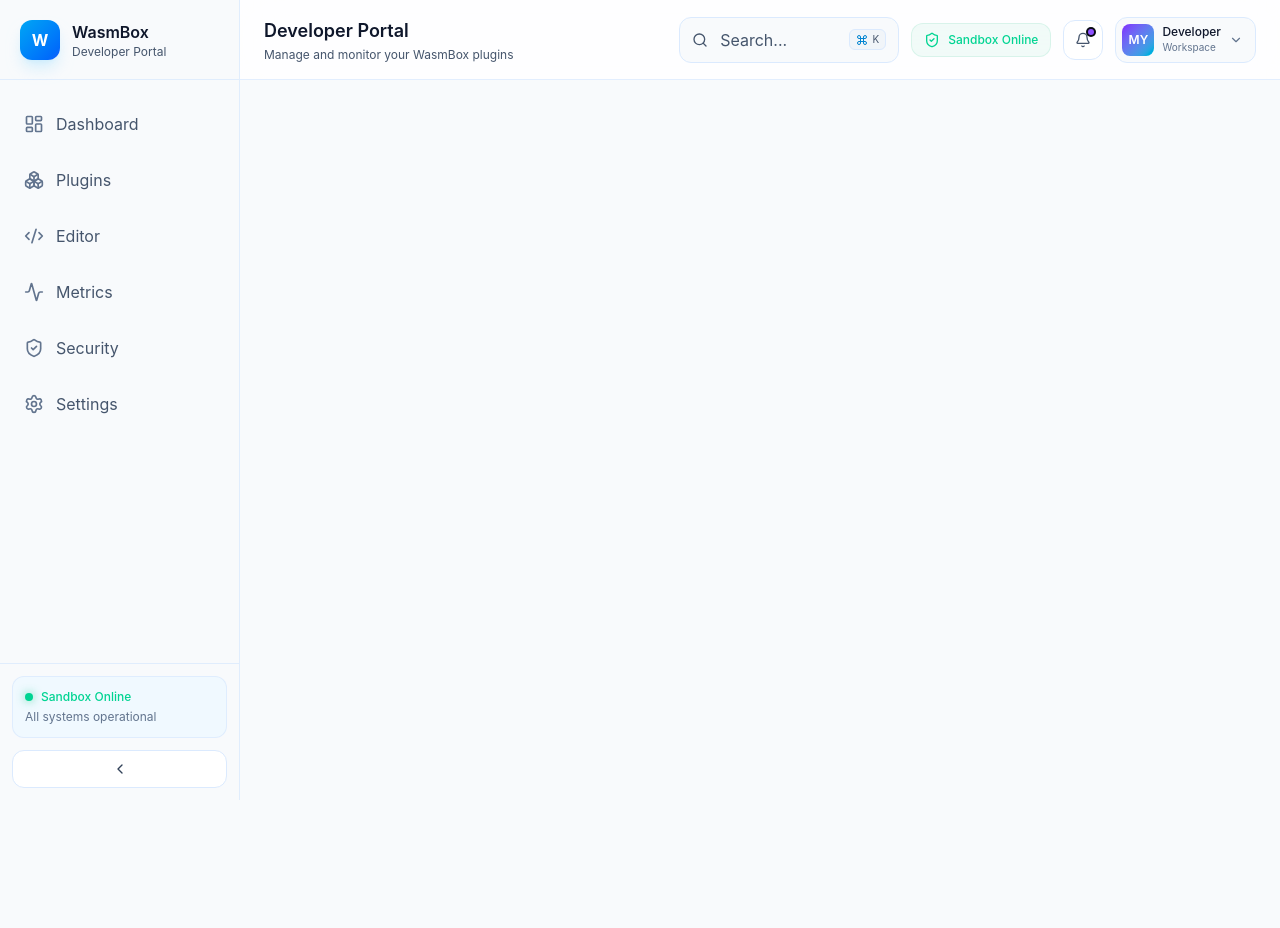
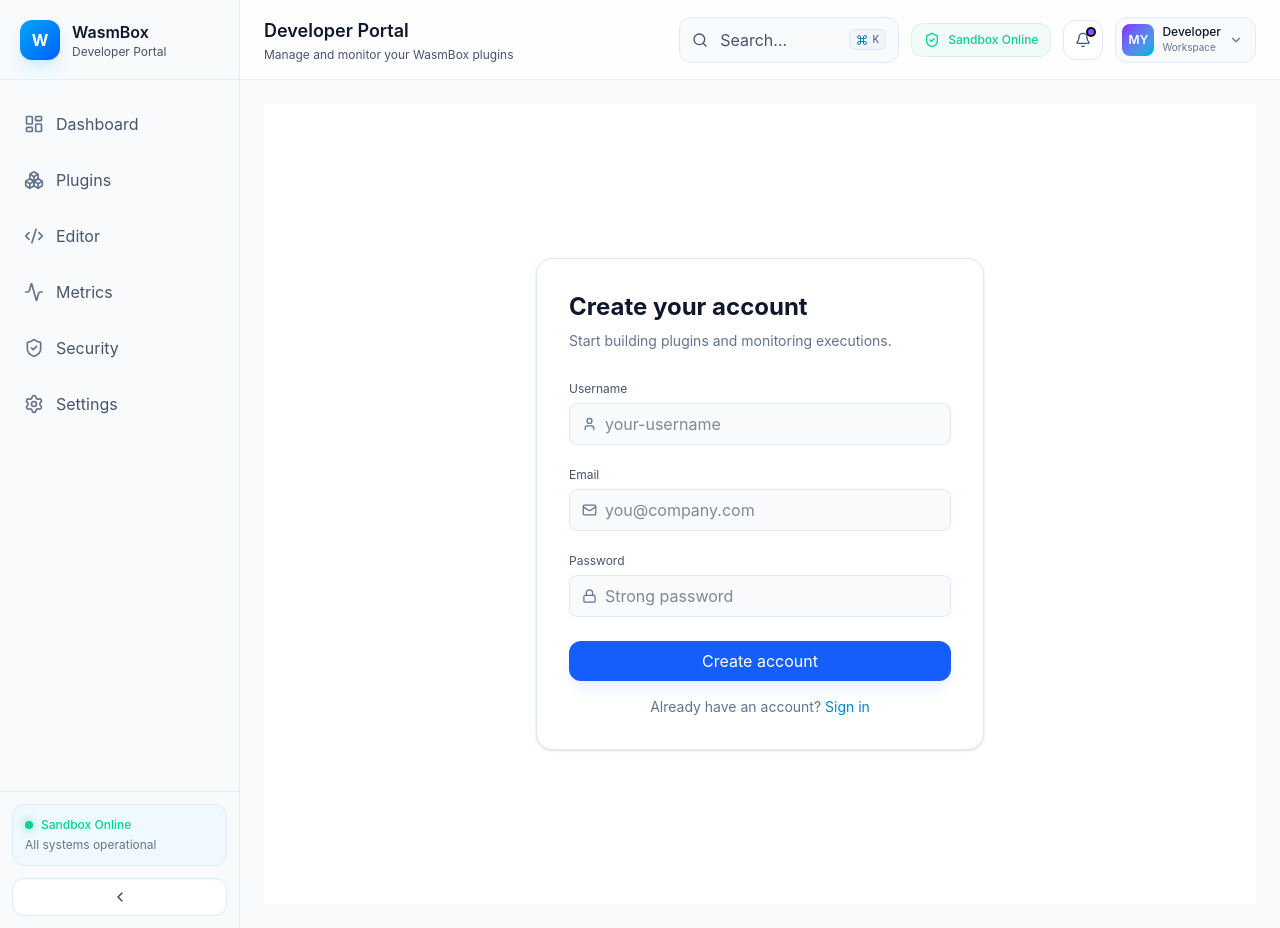
Before and after one commit to SaravananKumarr/Wasmbox-Sandbox, a React app in the folder frontend/: page /register in a window 1280 px wide. Before the commit the page ends 800 px from the top, so only its background shows below. Built offline with nearby package versions, Linux system fonts and the light colour scheme; no server answers; the HTML template or start-up script is replaced by a standard one.

Commit message:
feat(auth): Add professional Login and Register pages and routes

```diff
--- a/frontend/src/App.jsx
+++ b/frontend/src/App.jsx
@@ -7,6 +7,8 @@
 import Metrics from "./pages/Metrics";
 import Security from "./pages/Security";
 import Settings from "./pages/Settings";
+import Login from "./pages/Login";
+import Register from "./pages/Register";
 
 function App() {
   return (
@@ -25,6 +27,8 @@
             <Route path="/metrics" element={<Metrics />} />
             <Route path="/security" element={<Security />} />
             <Route path="/settings" element={<Settings />} />
+            <Route path="/login" element={<Login />} />
+            <Route path="/register" element={<Register />} />
           </Routes>
         </main>
       </div>
--- /dev/null
+++ b/frontend/src/pages/Login.jsx
@@ -0,0 +1,95 @@
+import { useState } from "react";
+import { Lock, Mail } from "lucide-react";
+import Button from "../components/common/Button";
+
+function Login() {
+  const [email, setEmail] = useState("");
+  const [password, setPassword] = useState("");
+  const [loading, setLoading] = useState(false);
+  const [error, setError] = useState("");
+  const [success, setSuccess] = useState("");
+
+  const handleSubmit = async (e) => {
+    e.preventDefault();
+    setError("");
+    setSuccess("");
+    setLoading(true);
+
+    try {
+      const res = await fetch("/api/auth/login", {
+        method: "POST",
+        headers: { "Content-Type": "application/json" },
+        body: JSON.stringify({ email, password }),
+      });
+
+      if (!res.ok) {
+        const data = await res.json().catch(() => ({}));
+        throw new Error(data.detail || "Login failed");
+      }
+
+      setSuccess("Logged in successfully");
+    } catch (err) {
+      setError(err.message || "Unexpected error");
+    } finally {
+      setLoading(false);
+    }
+  };
+
+  return (
+    <div className="min-h-screen flex items-center justify-center bg-white">
+      <div className="w-full max-w-md">
+        <div className="rounded-2xl border border-blue-100 bg-white p-8 shadow-sm">
+          <h2 className="text-2xl font-bold text-slate-900">Sign in to your account</h2>
+          <p className="mt-2 text-sm text-slate-500">Enter your credentials to continue to the Developer Portal.</p>
+
+          <form className="mt-6 space-y-4" onSubmit={handleSubmit}>
+            <label className="block">
+              <span className="text-xs text-slate-600">Email</span>
+              <div className="mt-1 flex items-center gap-2 rounded-lg border border-blue-100 bg-slate-50 px-3 py-2">
+                <Mail className="h-4 w-4 text-slate-500" />
+                <input
+                  value={email}
+                  onChange={(e) => setEmail(e.target.value)}
+                  type="email"
+                  required
+                  className="w-full bg-transparent outline-none text-slate-900"
+                  placeholder="you@company.com"
+                />
+              </div>
+            </label>
+
+            <label className="block">
+              <span className="text-xs text-slate-600">Password</span>
+              <div className="mt-1 flex items-center gap-2 rounded-lg border border-blue-100 bg-slate-50 px-3 py-2">
+                <Lock className="h-4 w-4 text-slate-500" />
+                <input
+                  value={password}
+                  onChange={(e) => setPassword(e.target.value)}
+                  type="password"
+                  required
+                  className="w-full bg-transparent outline-none text-slate-900"
+                  placeholder="••••••••"
+                />
+              </div>
+            </label>
+
+            {error && <p className="text-sm text-red-600">{error}</p>}
+            {success && <p className="text-sm text-emerald-600">{success}</p>}
+
+            <div className="pt-2">
+              <Button type="submit" variant="primary" loading={loading} className="w-full">
+                Sign in
+              </Button>
+            </div>
+
+            <p className="mt-4 text-center text-sm text-slate-500">
+              New here? <a href="/register" className="text-sky-600 hover:underline">Create an account</a>
+            </p>
+          </form>
+        </div>
+      </div>
+    </div>
+  );
+}
+
+export default Login;
--- /dev/null
+++ b/frontend/src/pages/Register.jsx
@@ -0,0 +1,111 @@
+import { useState } from "react";
+import { User, Mail, Lock } from "lucide-react";
+import Button from "../components/common/Button";
+
+function Register() {
+  const [username, setUsername] = useState("");
+  const [email, setEmail] = useState("");
+  const [password, setPassword] = useState("");
+  const [loading, setLoading] = useState(false);
+  const [error, setError] = useState("");
+  const [success, setSuccess] = useState("");
+
+  const handleSubmit = async (e) => {
+    e.preventDefault();
+    setError("");
+    setSuccess("");
+    setLoading(true);
+
+    try {
+      const res = await fetch("/api/auth/register", {
+        method: "POST",
+        headers: { "Content-Type": "application/json" },
+        body: JSON.stringify({ username, email, password }),
+      });
+
+      if (!res.ok) {
+        const data = await res.json().catch(() => ({}));
+        throw new Error(data.detail || "Registration failed");
+      }
+
+      setSuccess("Account created. You can now sign in.");
+    } catch (err) {
+      setError(err.message || "Unexpected error");
+    } finally {
+      setLoading(false);
+    }
+  };
+
+  return (
+    <div className="min-h-screen flex items-center justify-center bg-white">
+      <div className="w-full max-w-md">
+        <div className="rounded-2xl border border-blue-100 bg-white p-8 shadow-sm">
+          <h2 className="text-2xl font-bold text-slate-900">Create your account</h2>
+          <p className="mt-2 text-sm text-slate-500">Start building plugins and monitoring executions.</p>
+
+          <form className="mt-6 space-y-4" onSubmit={handleSubmit}>
+            <label className="block">
+              <span className="text-xs text-slate-600">Username</span>
+              <div className="mt-1 flex items-center gap-2 rounded-lg border border-blue-100 bg-slate-50 px-3 py-2">
+                <User className="h-4 w-4 text-slate-500" />
+                <input
+                  value={username}
+                  onChange={(e) => setUsername(e.target.value)}
+                  type="text"
+                  required
+                  className="w-full bg-transparent outline-none text-slate-900"
+                  placeholder="your-username"
+                />
+              </div>
+            </label>
+
+            <label className="block">
+              <span className="text-xs text-slate-600">Email</span>
+              <div className="mt-1 flex items-center gap-2 rounded-lg border border-blue-100 bg-slate-50 px-3 py-2">
+                <Mail className="h-4 w-4 text-slate-500" />
+                <input
+                  value={email}
+                  onChange={(e) => setEmail(e.target.value)}
+                  type="email"
+                  required
+                  className="w-full bg-transparent outline-none text-slate-900"
+                  placeholder="you@company.com"
+                />
+              </div>
+            </label>
+
+            <label className="block">
+              <span className="text-xs text-slate-600">Password</span>
+              <div className="mt-1 flex items-center gap-2 rounded-lg border border-blue-100 bg-slate-50 px-3 py-2">
+                <Lock className="h-4 w-4 text-slate-500" />
+                <input
+                  value={password}
+                  onChange={(e) => setPassword(e.target.value)}
+                  type="password"
+                  required
+                  className="w-full bg-transparent outline-none text-slate-900"
+                  placeholder="Strong password"
+                />
+              </div>
+            </label>
+
+            {error && <p className="text-sm text-red-600">{error}</p>}
+            {success && <p className="text-sm text-emerald-600">{success}</p>}
+
+            <div className="pt-2">
+              <Button type="submit" variant="primary" loading={loading} className="w-full">
+                Create account
+              </Button>
+            </div>
+
+            <p className="mt-4 text-center text-sm text-slate-500">
+              Already have an account? <a href="/login" className="text-sky-600 hover:underline">Sign in</a>
+            </p>
+          </form>
+        </div>
+      </div>
+    </div>
+  );
+}
+
+export default Register;
```
